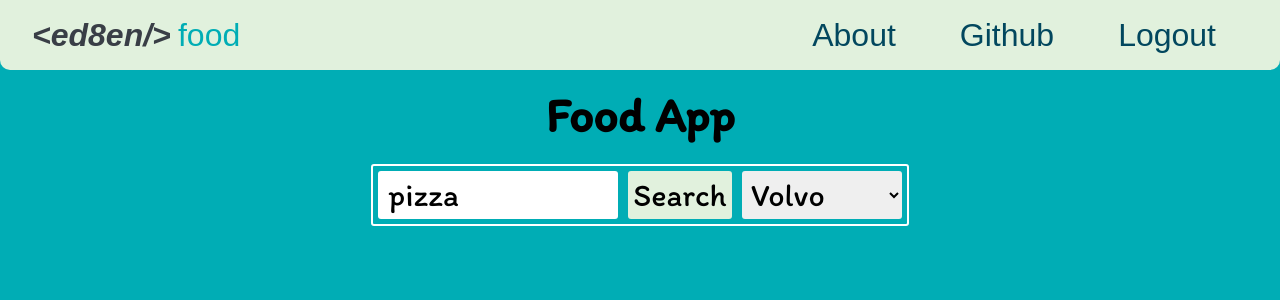
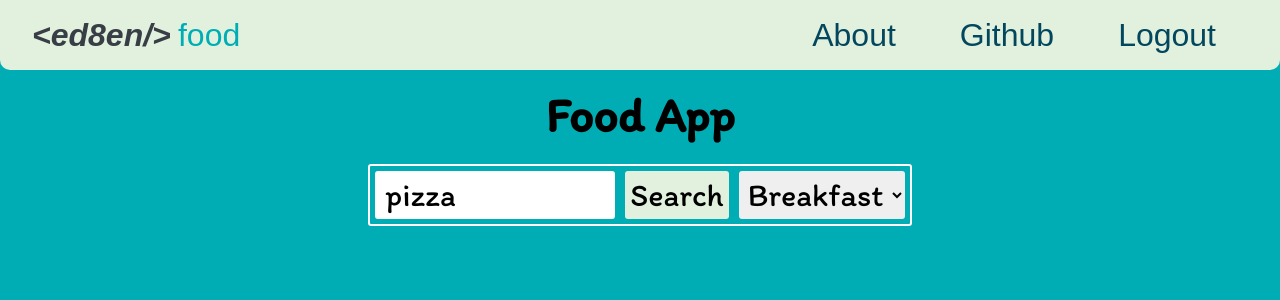
Before and after one commit to edwardBenedict/food-search-app-react-styled-comp, a React (Create React App) app: page /login in a window 1280 px wide. Both pictures are taken after typing "Sample", "Sample123" into the empty fields and a click on the button "Login". Shown: the top 300 px of the page. Built offline with nearby package versions, Linux system fonts and the light colour scheme; a web font is replaced by a local one.

Commit message:
feat: add mealtypes

```diff
--- a/src/components/header/Form.js
+++ b/src/components/header/Form.js
@@ -1,11 +1,16 @@
 import React from "react";
 import { FormContainer, FoodInput, Button, Select } from "./style";
 
-const Form = ({ setQuery, query, getData }) => {
+const Form = ({ setQuery, query, getData, mealTypes, meal, setMeal }) => {
   const handleSubmit = (e) => {
     e.preventDefault();
     getData();
   };
+
+  const handleChange = (event) => {
+    setMeal(event.target.value);
+  };
+
   return (
     <FormContainer onSubmit={handleSubmit}>
       <FoodInput
@@ -15,11 +20,12 @@ const Form = ({ setQuery, query, getData }) => {
         placeholder="Search"
       />
       <Button onClick={getData}>Search</Button>
-      <Select name="cars" id="cars">
-        <option value="volvo">Volvo</option>
-        <option value="saab">Saab</option>
-        <option value="mercedes">Mercedes</option>
-        <option value="audi">Audi</option>
+      <Select name="mealTypes" id="mealTypes" onChange={handleChange}>
+        {mealTypes?.map((item, index) => (
+          <option value={item.toLowerCase()} key={index}>
+            {item}
+          </option>
+        ))}
       </Select>
     </FormContainer>
   );
--- a/src/components/header/Header.js
+++ b/src/components/header/Header.js
@@ -2,11 +2,18 @@ import React from "react";
 import Form from "./Form";
 import { HeaderContainer, MainHeader } from "./style";
 
-const Header = ({ setQuery, query, getData }) => {
+const Header = ({ setQuery, query, getData, mealTypes, meal, setMeal }) => {
   return (
     <HeaderContainer>
       <MainHeader>Food App</MainHeader>
-      <Form query={query} setQuery={setQuery} getData={getData} />
+      <Form
+        query={query}
+        setQuery={setQuery}
+        getData={getData}
+        mealTypes={mealTypes}
+        setMeal={setMeal}
+        meal={meal}
+      />
     </HeaderContainer>
   );
 };
--- a/src/components/login/Login.js
+++ b/src/components/login/Login.js
@@ -17,7 +17,6 @@ const Login = ({ setIsAuth, isAuth }) => {
   const handleSubmit = (event) => {
     event.preventDefault();
     setIsAuth(true);
-    console.log(isAuth);
     history.push("/");
   };
   return (
--- a/src/components/recipe/Main.js
+++ b/src/components/recipe/Main.js
@@ -4,17 +4,17 @@ import RecipeCard from "./RecipeCard";
 import { MainContainer } from "./style";
 import Header from "../header/Header";
 
+const mealTypes = ["Breakfast", "Lunch", "Dinner", "Snack", "Teatime"];
+
 const Main = () => {
   const [query, setQuery] = useState("pizza");
   const [recipes, setRecipes] = useState([]);
-  // const [healthLabel, setHealthLabel] = useState("alcohol-free");
+  const [meal, setMeal] = useState(mealTypes[0].toLowerCase());
 
   const APP_ID = "4e9f05eb";
   const APP_KEY = "9b904d703fa0d46a88ce1ac63f29f498";
 
-  const url = `https://api.edamam.com/search?q=${query}&app_id=${APP_ID}&app_key=${APP_KEY}`;
-
-  // "https://api.edamam.com/search?q=chicken&app_id=${YOUR_APP_ID}&app_key=${YOUR_APP_KEY}&from=0&to=3&calories=591-722&health=alcohol-free"
+  const url = `https://api.edamam.com/search?q=${query}&app_id=${APP_ID}&app_key=${APP_KEY}&mealType=${meal}`;
 
   const getData = async () => {
     if (query !== "") {
@@ -32,7 +32,14 @@ const Main = () => {
 
   return (
     <div>
-      <Header setQuery={setQuery} query={query} getData={getData} />
+      <Header
+        setQuery={setQuery}
+        query={query}
+        getData={getData}
+        mealTypes={mealTypes}
+        setMeal={setMeal}
+        meal={meal}
+      />
       <MainContainer>
         {recipes.map((recipe, index) => (
           <RecipeCard key={index} recipe={recipe.recipe} />
```
